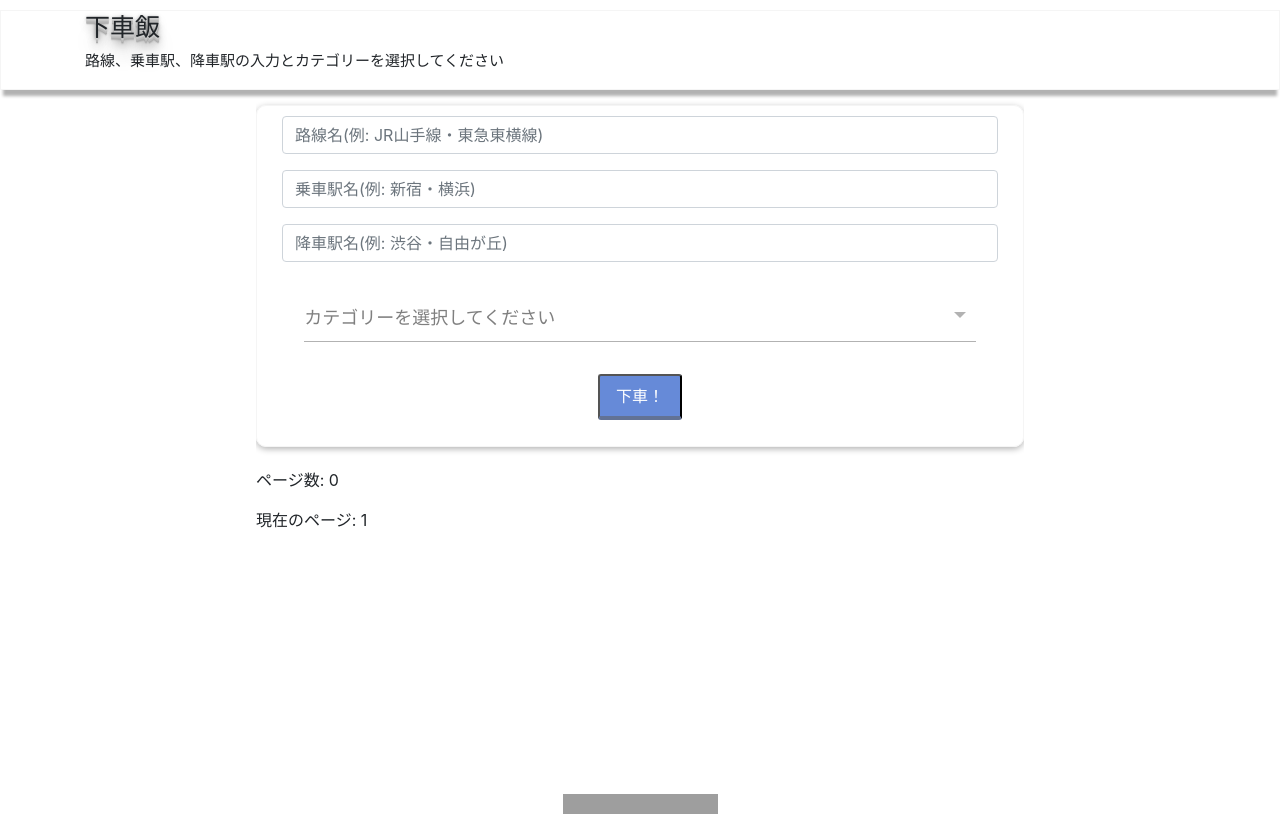
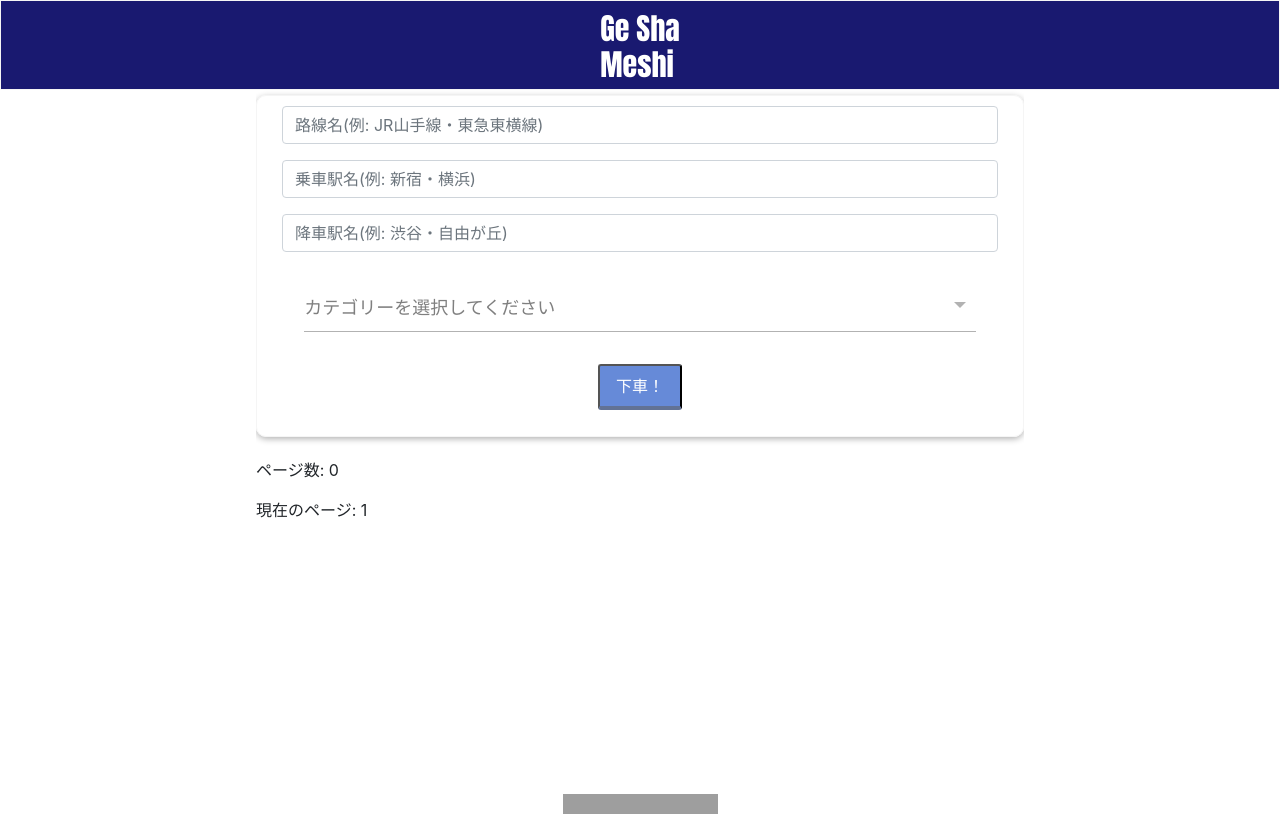
Before and after one commit to diagonal-m/stopover-food, a Django app: page / in a window 1280 px wide. Run offline with Django 3.2, Linux system fonts and the light colour scheme; parts of the project's set-up code (start-up, migrations or seed data) failed here and were passed over; some libraries are stand-ins or nearby versions; grey boxes are pictures that could not be loaded.

Commit message:
ヘッダーデザイン変更

```diff
--- a/stopover_food_app/templates/stopover_food_app/index.html
+++ b/stopover_food_app/templates/stopover_food_app/index.html
@@ -7,32 +7,26 @@
 	<meta name="viewport" content="width=device-width, initial-scale=1, shrink-to-fit=no">
    <!-- Bootstrap CSS -->
     <link rel="stylesheet" href="https://stackpath.bootstrapcdn.com/bootstrap/4.4.1/css/bootstrap.min.css" integrity="sha384-Vkoo8x4CGsO3+Hhxv8T/Q5PaXtkKtu6ug5TOeNV6gBiFeWPGFN9MuhOf23Q9Ifjh" crossorigin="anonymous">
-    <title>stopover_food</title>
-	<style>
+	<title>下車飯</title>
+	<link href='https://fonts.googleapis.com/css?family=Anton' rel='stylesheet' type='text/css'>
+	<style type="text/css">
 		header {
-			height: 80px;
+			height: 90px;
 			width: 100%;
 			border:1px solid #f5f5f5;
-			margin: 10px auto;
+			margin-top: 0;
 			align-content: center;
-			box-shadow: 0 9px 3px -3px rgba(0,0,0,0.3);
-  			-webkit-box-shadow: 0 9px 3px -3px rgba(0,0,0,0.3);
-  			-moz-box-shadow: 0 9px 3px -3px rgba(0,0,0,0.3);
+			background-color: #191970;
+			text-align: center;
 		}
 		h1{
-			font-size: 25px;
-			text-shadow: 0 1px 0 #ccc,
-               	0 2px 0 #c9c9c9,
-               	0 3px 0 #bbb,
-               	0 4px 0 #b9b9b9,
-               	0 5px 0 #aaa,
-               	0 6px 1px rgba(0,0,0,.1),
-               	0 0 5px rgba(0,0,0,.1),
-               	0 1px 3px rgba(0,0,0,.3),
-               	0 3px 5px rgba(0,0,0,.2),
-               	0 5px 10px rgba(0,0,0,.25),
-               	0 10px 10px rgba(0,0,0,.2),
-               	0 20px 20px rgba(0,0,0,.15);
+			font-size: 30px;
+			margin: 10px auto;
+			color: white;
+			display: inline-block;
+			text-align: left;
+			font-family: 'Anton', sans-serif;
+
 		}
 		body {
     		margin: 0;
@@ -230,8 +224,7 @@
 <body>
 <header>
 	<div class="container">
-		<h1>下車飯</h1>
-		<p class="lead" style="font-size: 15px">路線、乗車駅、降車駅の入力とカテゴリーを選択してください</p>
+		<h1>Ge Sha<br>Meshi</h1>
 	</div>
 </header>
 	<div id="content">
```
